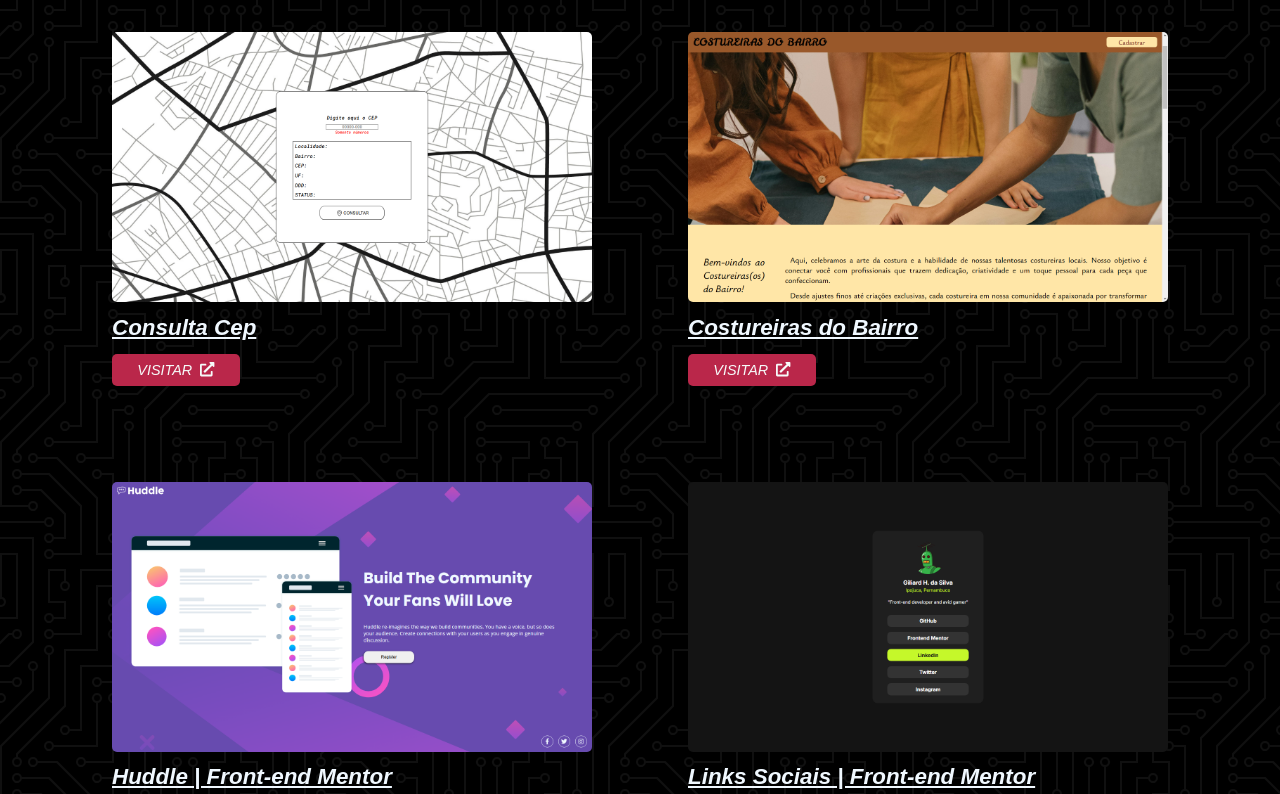
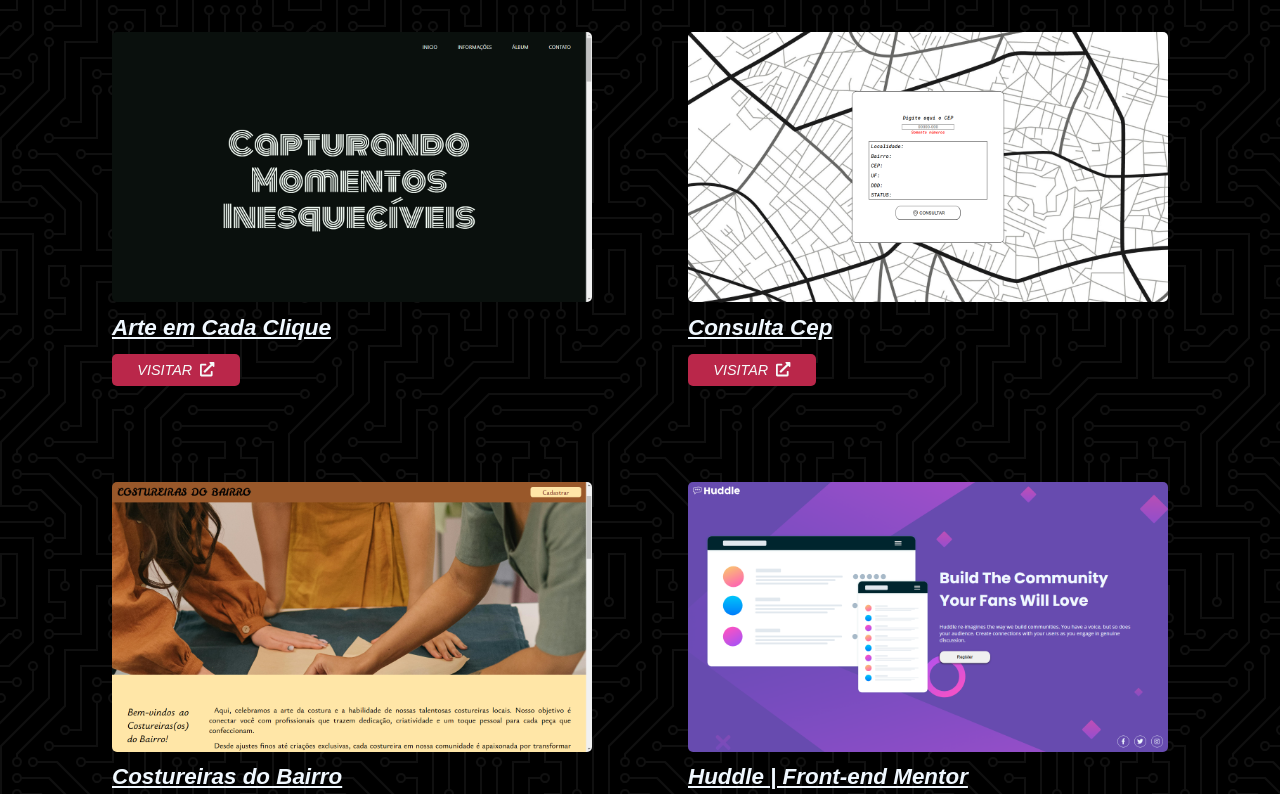
Before and after one commit to Giliard-Silva248/portfolio-pessoal, a React (Create React App) app: page / in a window 1280 px wide. Shown: the part 1831-2625 px from the top of the page. Built offline with nearby package versions, Linux system fonts and the light colour scheme; a small style sheet from the web is missing; a web font is replaced by a local one.

Commit message:
new project

```diff
--- a/src/data/ProjectsData.ts
+++ b/src/data/ProjectsData.ts
@@ -5,6 +5,7 @@ import linksSociais from '../assets/projectsImg/linksSociais.png'
 import myShop from '../assets/projectsImg/myShop.png'
 import pagePsi from '../assets/projectsImg/pagePsi.png'
 import myCoin from '../assets/projectsImg/myCoin.png'
+import photographer from '../assets/projectsImg/photographer.png'
 
 export interface ProjectData{
     id: number,
@@ -29,30 +30,36 @@ export const ProjectsData:ProjectData[] = [
     },
     {
         "id": 3,
+        "img": photographer,
+        "title": "Arte em Cada Clique",
+        "url": "https://giliard-silva248.github.io/photographer/"
+    },
+    {
+        "id": 4,
         "img": consultaCepImg,
         "title": "Consulta Cep",
         "url": "https://giliard-silva248.github.io/consulta_cep/"
     },
     {
-        "id": 4,
+        "id": 5,
         "img": costureirasDoBairroImg,
         "title": "Costureiras do Bairro",
         "url": "https://giliard-silva248.github.io/costureiras-do-bairro/"
     },
     {
-        "id": 5,
+        "id": 6,
         "img": huddleImg,
         "title": "Huddle | Front-end Mentor",
         "url": "https://giliard-silva248.github.io/huddle/"
     },
     {
-        "id": 6,
+        "id": 7,
         "img": linksSociais,
         "title": "Links Sociais | Front-end Mentor",
         "url": "https://giliard-silva248.github.io/links-sociais/"
     },
     {
-        "id": 7,
+        "id": 8,
         "img": myShop,
         "title": "MyShop.com",
         "url": "https://giliard-silva248.github.io/ecommerce/"
```
Also changed, not shown: src/assets/projectsImg/photographer.png (added).
